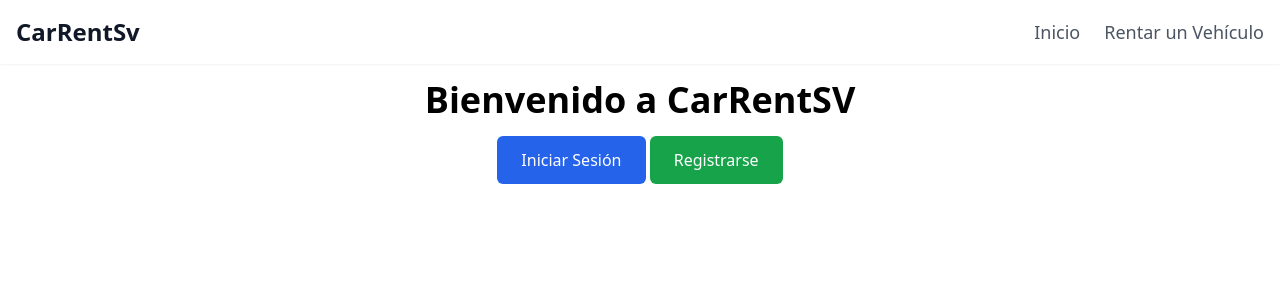
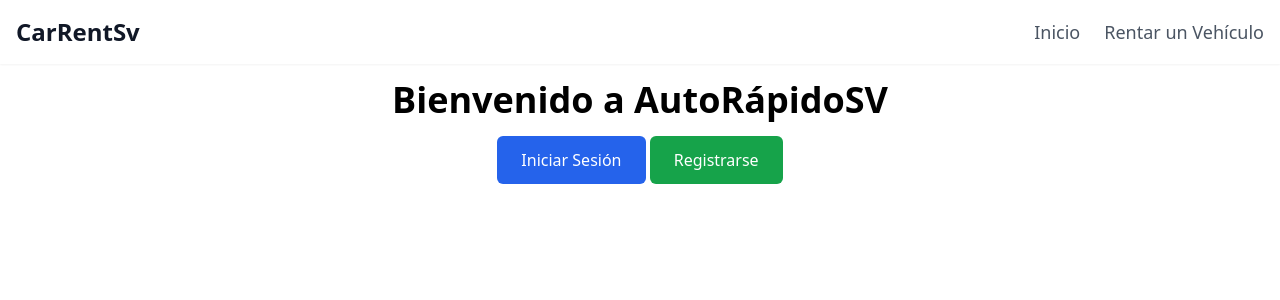
Before and after one commit to danielvll12/sistema-de-alquiler-de-vehiculos, a React (Create React App) app: page / in a window 1280 px wide. Shown: the top 300 px of the page. Built offline with nearby package versions, Linux system fonts and the light colour scheme; no server answers.

Commit message:
actualizar

```diff
--- a/public/index.html
+++ b/public/index.html
@@ -3,7 +3,7 @@
   <head>
     <meta charset="UTF-8">
     <meta name="viewport" content="width=device-width, initial-scale=1.0">
-    <title>CarRentSV</title>
+    <title>AutoRápidoSV</title>
     <script src="https://cdn.tailwindcss.com"></script>
   </head>
   <body>
--- a/src/App.js
+++ b/src/App.js
@@ -116,7 +116,7 @@ function App() {
         )}
         {(currentPage === 'home' || !['login', 'register'].includes(currentPage)) && (
           <div className="text-center mt-20">
-            <h1 className="text-4xl font-bold mb-4">Bienvenido a CarRentSV</h1>
+            <h1 className="text-4xl font-bold mb-4">Bienvenido a AutoRápidoSV</h1>
             <button
               onClick={() => setCurrentPage('login')}
               className="bg-blue-600 text-white px-6 py-3 rounded-md"
--- a/src/components/CarDetailModal.js
+++ b/src/components/CarDetailModal.js
@@ -46,7 +46,7 @@ const CarDetailModal = ({ car, onClose }) => {
                 {car.location}
               </p>
              <p className="text-gray-600 text-lg mb-2">
-            <span className="font-semibold text-gray-800">Precio:</span> ${car.pricePerDay}/semana
+            <span className="font-semibold text-gray-800">Precio:</span> ${car.pricePerDay}/semanal
                 </p>
 
               <p className="text-gray-600 text-lg mb-2">
```
